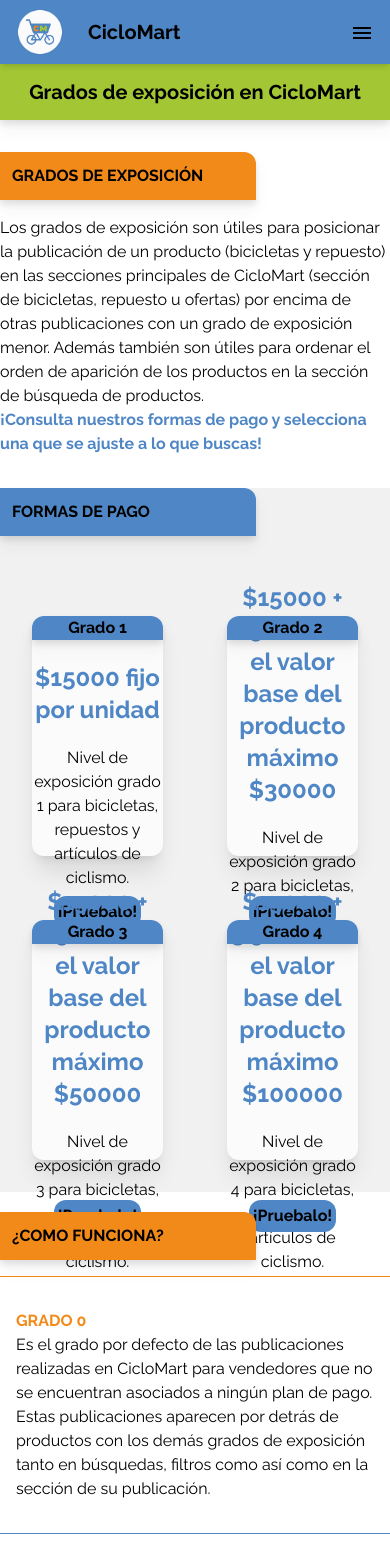
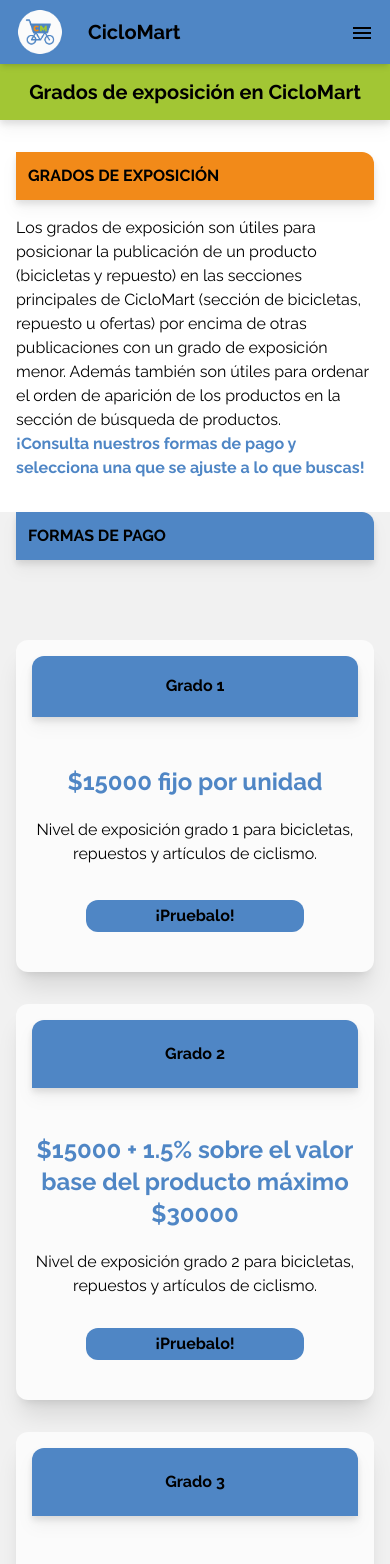
Before and after one commit to w1sec0d/ciclomart_frontend, a React (Vite) app: page /exposureInfo in a window 390 px wide. Shown: the top 1564 px of the page. Built offline with nearby package versions, Linux system fonts and the light colour scheme; no server answers; what @mercadopago/sdk-react would draw is missing.

Commit message:
Add responsive to exposure pages

```diff
--- a/src/components/Exposure/ExpositionPage.jsx
+++ b/src/components/Exposure/ExpositionPage.jsx
@@ -88,7 +88,7 @@ const ExpositionPage = () => {
         rounded-lg mt-4 mb-8 shadow-lg shadow-black/35"
       >
         <div className="w-full h-14 bg-primary rounded-t-lg flex items-center justify-center drop-shadow-lg">
-          <h1 className="text-2xl font-bold ">
+          <h1 className="text-xl font-bold p-5 sm:p-0 sm-text-2xl text-center">
             Selecciona tu grado de exposición
           </h1>
         </div>
@@ -109,7 +109,7 @@ const ExpositionPage = () => {
               </Link>
             </p>
 
-            <div className="grid grid-cols-2 gap-4 ">
+            <div className="grid grid-cols-1 md:grid-cols-2 gap-4 ">
               <ExposurePrice
                 grade={1}
                 price={producto.precio}
--- a/src/components/Exposure/ExposurePrice.jsx
+++ b/src/components/Exposure/ExposurePrice.jsx
@@ -52,14 +52,14 @@ const ExposurePrice = ({ grade, children, price, setSelected, selected }) => {
 
   return (
     <div
-      className={`${selected === grade ? 'border-dashed border-2 border-primaryDark' : ''} bg-white h-60 w-full rounded-xl flex flex-col items-center shadow-xl`}
+      className={`${selected === grade ? 'border-dashed border-2 border-primaryDark' : ''} bg-white h-auto w-full rounded-xl flex flex-col items-center shadow-xl p-4`}
     >
-      <div className="w-full bg-primary h-28   rounded-t-xl flex items-center justify-center mb-4 drop-shadow-lg">
-        <h3 className="font-bold">Grado {grade}</h3>
+      <div className="w-full bg-primary h-28 rounded-t-xl flex items-center justify-center mb-4 drop-shadow-lg">
+        <h3 className="font-bold text-center">Grado {grade}</h3>
       </div>
       {/*Se usa para calcular precio o para hacer un display del porcentaje */}
       <div className="h-full w-full flex flex-col justify-center items-center pt-2">
-        <b className="text-primary text-2xl mb-3">
+        <b className="text-primary text-2xl mb-3 text-center">
           {price ? (
             `${colombianPrice(gradePrice)} COP`
           ) : grade > 1 ? (
--- a/src/pages/ExposureInfo.jsx
+++ b/src/pages/ExposureInfo.jsx
@@ -5,16 +5,16 @@ import GradeInformation from '../components/Exposure/GradeInformation'
 const ExposureInfo = () => {
   return (
     <div className="w-full h-auto flex flex-col">
-      <div className="bg-secondary h-14 w-full  flex items-center justify-center drop-shadow-lg">
-        <h1 className="text-xl font-bold">Grados de exposición en CicloMart</h1>
+      <div className="bg-secondary h-14 w-full flex items-center justify-center drop-shadow-lg">
+        <h1 className="text-xl font-bold text-center">Grados de exposición en CicloMart</h1>
       </div>
-      <div className="flex flex-col h-auto w-full mt-8 mb-8">
+      <div className="flex flex-col h-auto w-full mt-8 mb-8 px-4 sm:px-8">
         <div>
-          <h2 className="font-bold bg-tertiary py-3 px-3  rounded-tr-xl w-64 drop-shadow-lg">
+          <h2 className="font-bold bg-tertiary py-3 px-3 rounded-tr-xl w-full sm:w-64 drop-shadow-lg">
             GRADOS DE EXPOSICIÓN
           </h2>
         </div>
-        <div className="mt-4 ">
+        <div className="mt-4">
           <p>
             Los grados de exposición son útiles para posicionar la publicación
             de un producto (bicicletas y repuesto) en las secciones principales
@@ -31,13 +31,13 @@ const ExposureInfo = () => {
       </div>
 
       {/* Grados de exposición y selección */}
-      <div className=" bg-lgray/[.37] w-full h-auto ">
+      <div className="bg-lgray/[.37] w-full h-auto px-4 sm:px-8">
         <div className="mb-20">
-          <h2 className="bg-primary  py-3 px-3 font-bold rounded-tr-xl w-64 drop-shadow-lg ">
+          <h2 className="bg-primary py-3 px-3 font-bold rounded-tr-xl w-full sm:w-64 drop-shadow-lg">
             FORMAS DE PAGO
           </h2>
         </div>
-        <div className="grid grid-cols-2 gap-16 pb-8 px-8">
+        <div className="grid grid-cols-1 sm:grid-cols-2 gap-8 sm:gap-16 pb-8">
           <ExposurePrice grade={1} />
           <ExposurePrice grade={2} />
           <ExposurePrice grade={3} />
@@ -46,9 +46,9 @@ const ExposureInfo = () => {
       </div>
 
       {/*Como funciona? Información de grados para dar info al vendedor */}
-      <div className="flex flex-col">
+      <div className="flex flex-col px-4 sm:px-8">
         <div className="mb-4">
-          <h2 className="bg-tertiary w-64 rounded-tr-xl mt-5 py-3 px-3 font-bold drop-shadow-lg">
+          <h2 className="bg-tertiary w-full sm:w-64 rounded-tr-xl mt-5 py-3 px-3 font-bold drop-shadow-lg">
             ¿COMO FUNCIONA?
           </h2>
         </div>
```
